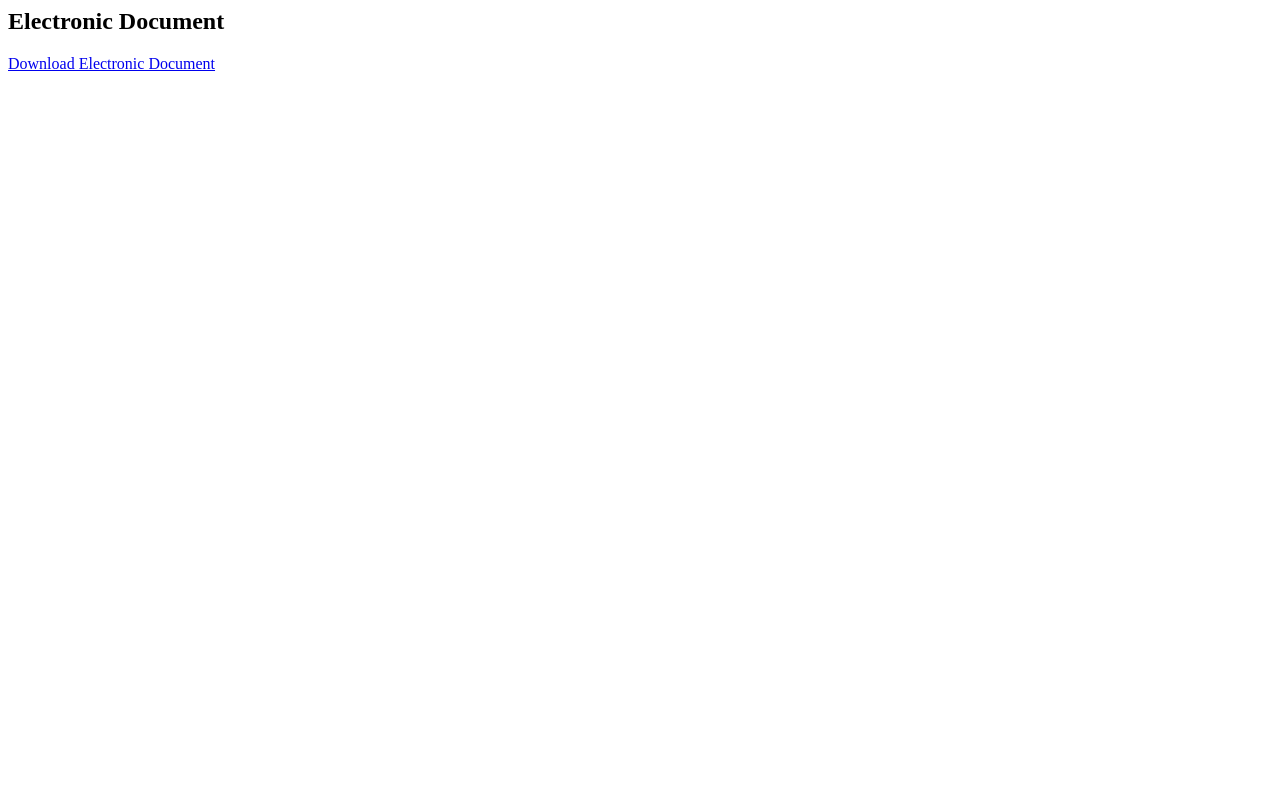
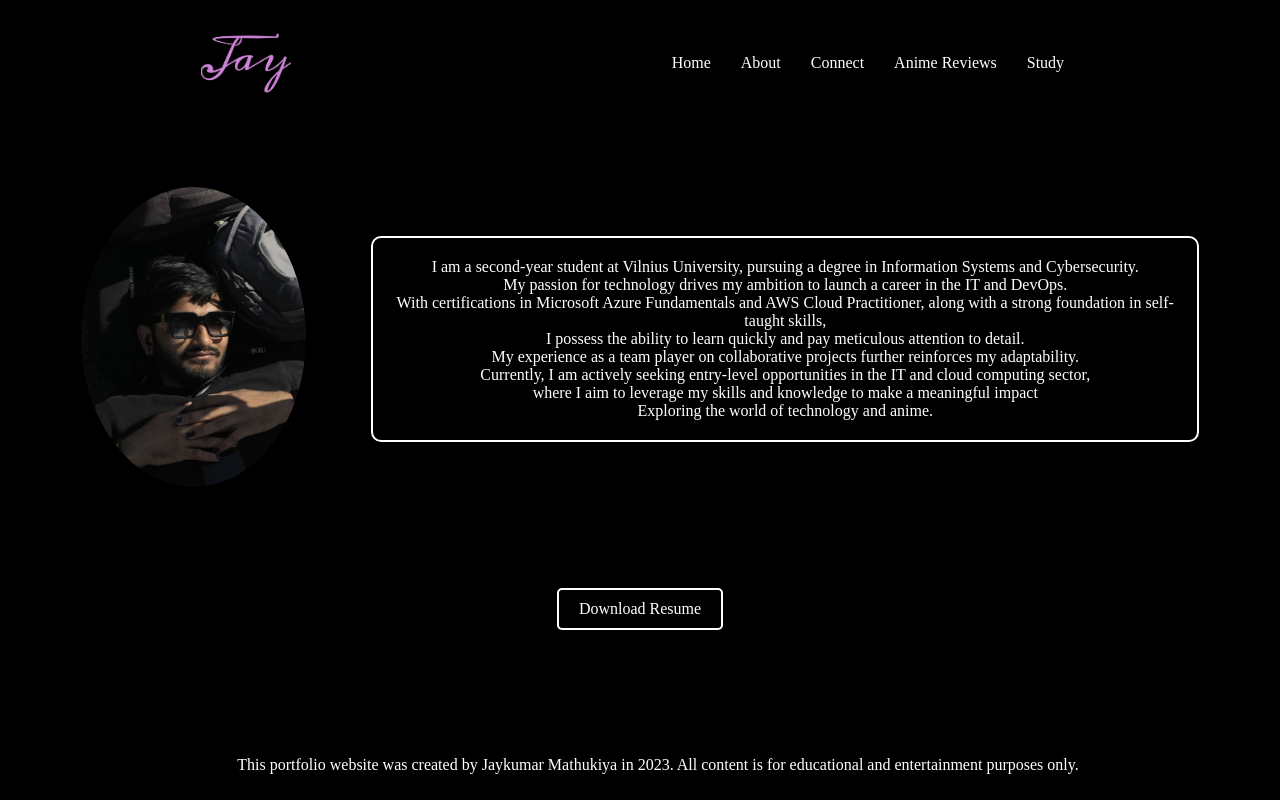
Before and after one commit to jay-021/pw1, a plain HTML site: page about.html in a window 1280 px wide. Drawn offline with Linux system fonts and the light colour scheme; a web font is replaced by a local one.

Commit message:
About Page is done with css

```diff
--- a/about.html
+++ b/about.html
@@ -1,2 +1,72 @@
-<h2>Electronic Document</h2>
-<a href="/asset/doc/resume-Sep23.pdf" download>Download Electronic Document</a>
+<!DOCTYPE html>
+<html lang="en">
+
+<head>
+    <!-- Metadata -->
+    <meta charset="UTF-8">
+    <meta name="viewport" content="width=device-width, initial-scale=1.0">
+    <meta name="description"
+        content="Welcome to Jaykumar Mathukiya's Portfolio. Explore my anime reviews, study resources, and more. Learn about me, a DevOps enthusiast and Cybersecurity student.">
+    <meta name="keywords" content="anime, python, webdevelopment, cybersecurity, naruto, shadow">
+    <meta name="author" content="Jay">
+    <meta name="robots" content="index, follow">
+    <meta name="creation-date" content="10-15-2023">
+    <meta name="expiry-date" content="11-15-2023">
+    <title>About Jaykumar Mathukiya</title>
+    <link rel="stylesheet" href="asset/css/about.css">
+</head>
+
+<body>
+    <!-- Navigation -->
+    <nav id="navHome">
+        <div id="logoHome"><img src="/asset/img/logo.png" alt=""></div>
+        <div id="navMenuHome">
+            <a href="home.html">Home</a>
+            <a href="about.html">About</a>
+            <a href="connect.html">Connect</a>
+            <a href="anime.html">Anime Reviews</a>
+            <a href="study.html">Study</a>
+        </div>
+    </nav>
+
+    <!-- Main Content Container -->
+    <div class="containerAbout">
+        <!-- Profile Box -->
+        <div class="profileBox">
+            <div class="profileImage">
+                <img src="/asset/img/about.jpg" alt="Profile Photo">
+            </div>
+            <div class="profileDescription">
+                <p>
+                    I am a second-year student at Vilnius University, pursuing a degree in Information Systems and
+                    Cybersecurity.<br> My passion for technology
+                    drives my ambition to launch a career in the IT and DevOps.<br> With certifications in
+                    Microsoft Azure Fundamentals and AWS
+                    Cloud Practitioner, along with a strong foundation in self-taught skills,<br> I possess the ability to
+                    learn quickly and pay meticulous attention to
+                    detail.<br> My experience as a team player on collaborative projects further reinforces my adaptability.<br>
+                    Currently, I am actively seeking entry-level
+                    opportunities in the IT and cloud computing sector,<br> where I aim to leverage my skills and knowledge
+                    to make a meaningful impact <br> Exploring the world of technology and anime.
+                </p>
+            </div>
+        </div>
+        <div id="downloadBtn">
+            <a href="/asset/doc/resume-Sep23.pdf" download class="downloadButton">Download Resume</a>
+
+        </div>
+    </div>
+
+    <!-- Footer -->
+    <div class="footerHome">
+        <p>
+            This portfolio website was created by Jaykumar Mathukiya in 2023. All content is for educational and
+            entertainment purposes only.
+        </p>
+    </div>
+
+    <!-- JavaScript
+    <script src="app.js"></script> -->
+</body>
+
+</html>
--- /dev/null
+++ b/asset/css/about.css
@@ -0,0 +1,113 @@
+@import url('https://fonts.googleapis.com/css2?family=Playpen+Sans:wght@300;400;500;600;700;800&display=swap');
+
+body {
+    background-color: black;
+}
+
+.containerAbout {
+    display: flex;
+    align-items: center;
+    /* background-color: red ; */
+    justify-content: space-around;
+    flex-direction: column;
+    height: 80vh;
+}
+
+.profileBox {
+    display: flex;
+    width: calc(100% - 40px);
+    height: auto;
+    justify-content: space-around;
+    /* background-color: blue; */
+    align-items: center;
+    margin: 20px;
+    padding: 20px;
+    box-sizing: border-box;
+}
+
+
+.profileImage img {
+    width: auto;
+    height: 300px;
+    border-radius: 50%;
+    margin-right: auto;
+    transition: transform 0.3s ease;
+}
+
+.profileDescription {
+    /* background-color: red; */
+    width: calc(100% - 400px);
+    color: white;
+    padding: 20px;
+    border: 2px solid white;
+    border-radius: 10px;
+    text-align:center;
+    transition: transform 0.3s ease;
+}
+
+.profileDescription p {
+    margin: 0;
+}
+.profileImage img:hover,
+.profileDescription:hover {
+    transform: scale(1.05);
+}
+.downloadButton {
+    display: inline-block;
+    margin-top: auto;
+    margin-bottom: 100px;
+    padding: 10px 20px;
+    background-color: black;
+    color: white;
+    border: 2px solid white;
+    border-radius: 5px;
+    text-decoration: none;
+    transition: transform 0.3s ease;
+}
+
+.downloadButton:hover
+{
+    transform: scale(2.05);
+}
+
+
+#navHome {
+    background-color: #000000;
+    padding: 10px;
+    text-align: center;
+    display: flex;
+    justify-content: space-around;
+    align-content: center;
+}
+
+#logoHome {
+    display: flex;
+}
+
+#logoHome img {
+    height: 90px;
+    width: 90px;
+    margin-left: 0;
+}
+
+#navMenuHome {
+    display: flex;
+    justify-content: center;
+    align-items: center;
+}
+
+#navHome a {
+    color: white;
+    text-decoration: none;
+    margin: 0 15px;
+}
+
+.footerHome {
+    background-color: #000000;
+    color: white;
+    text-align: center;
+    padding: 10px;
+    position: fixed;
+    bottom: 0;
+    width: 100%;
+}
```
Also changed, not shown: home.html (+1 -1 lines), index.html (+1 -1 lines), asset/img/about.jpg (renamed from asset/img/about2.jpg), 2 other files.
